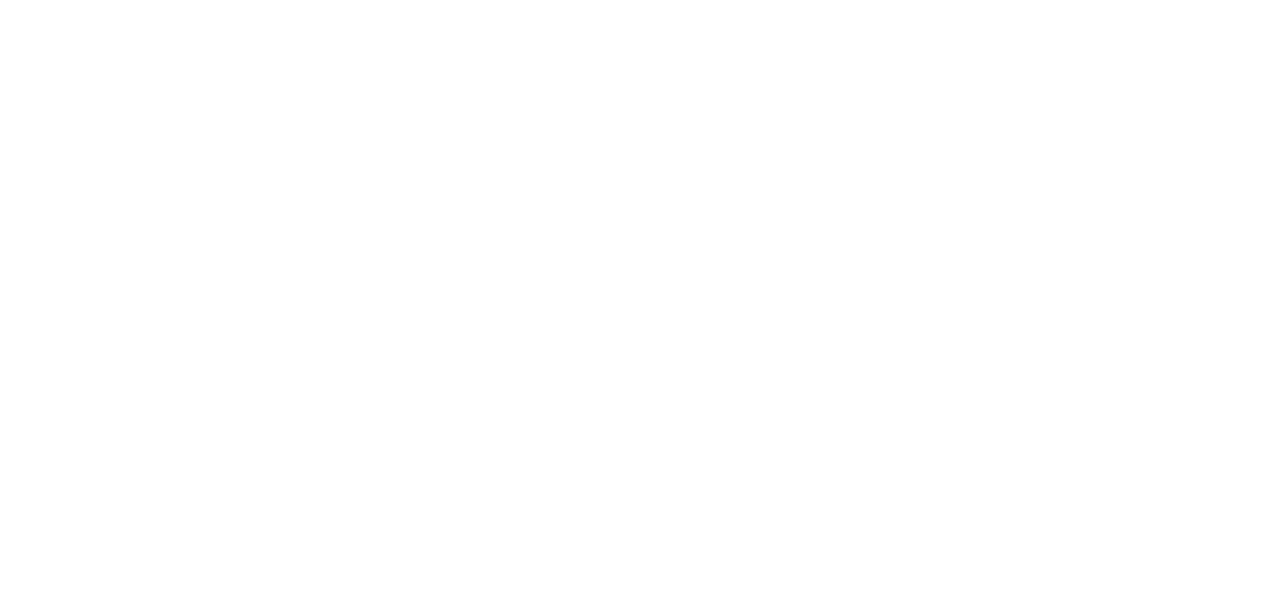
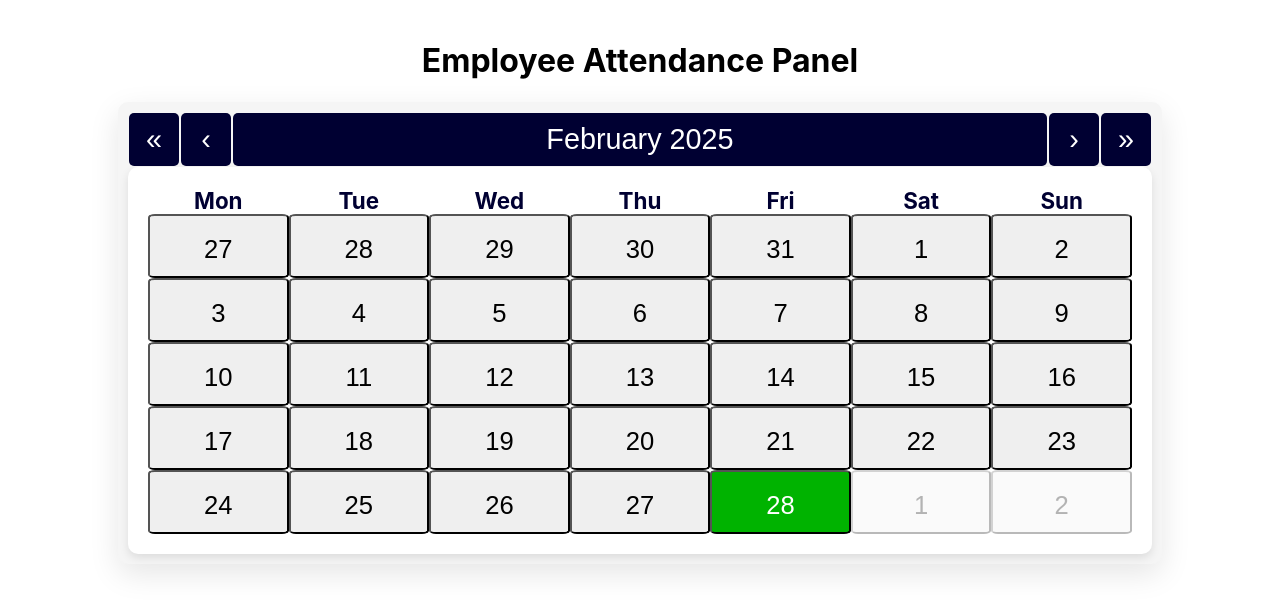
Before and after one commit to GauravDhuri/attendance-frontend, a React (Create React App) app: page /attendance in a window 1280 px wide. Before the commit this address had no page. Shown: the top 612 px of the page. Built offline with nearby package versions, Linux system fonts and the light colour scheme.

Commit message:
added attendence and employee history panel

```diff
--- a/package.json
+++ b/package.json
@@ -13,9 +13,11 @@
     "ajv": "^7.2.4",
     "axios": "^1.8.1",
     "react": "^19.0.0",
+    "react-calendar": "^5.1.0",
     "react-dom": "^19.0.0",
     "react-router-dom": "^7.2.0",
     "react-scripts": "5.0.1",
+    "react-table": "^7.8.0",
     "web-vitals": "^2.1.4"
   },
   "scripts": {
--- a/src/App.js
+++ b/src/App.js
@@ -4,7 +4,8 @@ import Navbar from './components/Navbar';
 import Login from './pages/Login';
 import Dashboard from './pages/Dashboard';
 import Admin from './pages/Admin';
-import Employee from './pages/Employee';
+import Attendance from './pages/Attendance';
+import EmployeeInfo from './pages/Employee.js/EmployeeInfo';
 
 function App() {
   const [isAuthenticated, setIsAuthenticated] = useState(false);
@@ -26,12 +27,13 @@ function App() {
       <div style={{ display: 'flex', height: '100vh' }}>
         {isAuthenticated && <Navbar handleLogout={handleLogout}/>}
 
-        <div style={{ paddingLeft: '20px', paddingRight: '20px', width: '100%' }}>
+        <div style={{ paddingLeft: '40px', paddingRight: '40px', width: '100%' }}>
           <Routes>
             <Route path="/" element={<Login setIsAuthenticated={setIsAuthenticated}/>} />
+            <Route path='/employeeInfo' element={<EmployeeInfo />} />
             <Route path="/dashboard" element={<Dashboard />} />
             <Route path="/admin" element={<Admin />} />
-            <Route path="/employee" element={<Employee />} />
+            <Route path="/attendance" element={<Attendance />} />
           </Routes>
         </div>
       </div>
--- /dev/null
+++ b/src/components/Calendar/Calendar.css
@@ -0,0 +1,100 @@
+/* Styling for the overall calendar container */
+.react-calendar {
+  width: 100%;
+  max-width: 100%;
+  font-size: 1.8rem;
+  background-color: #f5f5f5;
+  border-radius: 10px;
+  box-shadow: 0 10px 30px rgba(0, 0, 0, 0.1);
+  padding: 10px;
+  overflow: hidden;
+}
+
+/* Style for the month view */
+.react-calendar__month-view {
+  padding: 20px;
+  border-radius: 10px;
+  box-shadow: 0 4px 10px rgba(0, 0, 0, 0.1);
+  background-color: #ffffff;
+}
+
+/* Style for weekdays' text */
+.react-calendar__month-view__weekdays {
+  font-weight: bold;
+  font-size: 1.4rem;
+  color: #3f51b5;
+  text-align: center;
+}
+
+/* Tile styling */
+.react-calendar__tile {
+  width: 2.5em;
+  height: 2.5em;
+  font-size: 1.6rem;
+  line-height: 2.5em;
+  text-align: center;
+  border-radius: 5%;
+  transition: background-color 0.2s ease, transform 0.2s ease;
+}
+
+.react-calendar__tile:hover {
+  background-color: #fe9a00;
+  color: white;
+  transform: scale(1.1);
+}
+
+.react-calendar__tile--active {
+  background-color: #2196f3;
+  color: white;
+}
+
+.react-calendar__tile--now {
+  background-color: #00b300;
+  color: white;
+}
+
+.react-calendar__navigation {
+  display: flex;
+}
+
+abbr[title] {
+  text-decoration: none;
+  color: #000032;
+}
+
+/* Navigation buttons */
+.react-calendar__navigation button {
+  font-size: 1.8rem;
+  padding: 10px;
+  margin: 1px;
+  background-color: #000032;
+  color: white;
+  border: none;
+  border-radius: 5px;
+  cursor: pointer;
+  min-width: 50px;
+  transition: background-color 0.3s ease;
+}
+
+.react-calendar__navigation button:hover {
+  background-color: #283593;
+}
+
+/* Media queries for responsiveness */
+@media (max-width: 768px) {
+  .react-calendar {
+    font-size: 1.4rem;
+    padding: 5px;
+  }
+
+  .react-calendar__tile {
+    width: 2em;
+    height: 2em;
+    font-size: 1.2rem;
+  }
+
+  .react-calendar__navigation button {
+    font-size: 1.5rem;
+    padding: 8px;
+  }
+}
--- /dev/null
+++ b/src/components/Calendar/Calendar.js
@@ -0,0 +1,19 @@
+import Calendar from 'react-calendar';
+import './Calendar.css'
+
+function CustomCalendar({ setDate, date }) {
+  const today = new Date();
+
+  return (
+    <div className="calendar-container" style={{ display: 'flex', justifyContent: 'center', width: '100%' }}>
+      <Calendar
+        onChange={setDate}
+        value={date}
+        style={{ width: '100%', fontSize: '1.2rem' }}
+        maxDate={today}
+      />
+    </div>
+  );
+}
+
+export default CustomCalendar;
--- a/src/components/Navbar.js
+++ b/src/components/Navbar.js
@@ -32,11 +32,14 @@ const Navbar = ({ handleLogout }) => {
         <ListItem button onClick={() => handleNavigation('/dashboard')}>
           <ListItemText primary="Dashboard" sx={{ paddingLeft: '20px', fontWeight: 'bold' }} />
         </ListItem>
-        <ListItem button onClick={() => handleNavigation('/employee')}>
-          <ListItemText primary="Employee" sx={{ paddingLeft: '20px', fontWeight: 'bold' }} />
+        <ListItem button onClick={() => handleNavigation('/employeeInfo')}>
+          <ListItemText primary="Employee Panel" sx={{ paddingLeft: '20px', fontWeight: 'bold' }} />
+        </ListItem>
+        <ListItem button onClick={() => handleNavigation('/attendance')}>
+          <ListItemText primary="Attendance Panel" sx={{ paddingLeft: '20px', fontWeight: 'bold' }} />
         </ListItem>
         <ListItem button onClick={() => handleNavigation('/admin')}>
-          <ListItemText primary="Admin" sx={{ paddingLeft: '20px', fontWeight: 'bold' }} />
+          <ListItemText primary="Admin Panel" sx={{ paddingLeft: '20px', fontWeight: 'bold' }} />
         </ListItem>
         <ListItem button onClick={handleLogoutClick}>
           <ListItemText primary="Logout" sx={{ paddingLeft: '20px', fontWeight: 'bold' }} />
--- /dev/null
+++ b/src/pages/Attendance.js
@@ -0,0 +1,22 @@
+import React, { useState } from 'react';
+import { Box, Typography } from '@mui/material';
+import CustomCalendar from '../components/Calendar/Calendar';
+
+const Attendance = () => {
+  const [date, setDate] = useState(new Date());
+
+  const handleDateChange = (newDate) => {
+    setDate(newDate);
+  };
+
+  return (
+    <Box sx={{ display: 'flex', flexDirection: 'column', alignItems: 'center', padding: '20px', height: '100vh', justifyContent: 'flex-start' }}>
+      <h1>Employee Attendance Panel</h1>
+      <div style={{ width: '90%' }}>
+        <CustomCalendar date={date} setDate={handleDateChange} />
+      </div>
+    </Box>
+  );
+};
+
+export default Attendance;
--- /dev/null
+++ b/src/pages/Employee.js/Employee.css
@@ -0,0 +1,88 @@
+/* Styling for the overall table container */
+.table-container {
+  width: 100%;
+  max-width: 100%;
+  font-size: 1.6rem;
+  background-color: #f5f5f5;
+  border-radius: 10px;
+  box-shadow: 0 10px 30px rgba(0, 0, 0, 0.1);
+  padding: 20px;
+  overflow: hidden;
+}
+
+/* Table styling */
+table {
+  width: 100%;
+  border-collapse: collapse;
+  margin-top: 10px;
+  background-color: #ffffff;
+  border-radius: 10px;
+  box-shadow: 0 4px 10px rgba(0, 0, 0, 0.1);
+}
+
+/* Table header */
+th {
+  font-size: 1.6rem;
+  background-color: #000032;
+  color: white;
+  text-align: center;
+  padding: 12px;
+  font-weight: bold;
+}
+
+th:first-child {
+  border-top-left-radius: 10px;
+}
+
+th:last-child {
+  border-top-right-radius: 10px;
+}
+
+/* Table data */
+td {
+  font-size: 1.6rem;
+  text-align: center;
+  padding: 12px;
+  border: 1px solid #ddd;
+}
+
+/* Styling for the total work hours section */
+.total-hours {
+  margin-top: 20px;
+  font-size: 1.6rem;
+  font-weight: bold;
+  text-align: center;
+  color: #000032;
+}
+
+/* Pagination styling */
+.pagination {
+  margin-top: 50px;
+  text-align: center;
+}
+
+.pagination button {
+  padding: 10px 25px;
+  margin: 0 20px;
+  cursor: pointer;
+  background-color: #000032;
+  color: white;
+  border: none;
+  border-radius: 25px;
+  font-size: 1.6rem;
+  transition: background-color 0.3s ease;
+}
+
+.pagination button:hover {
+  background-color: #283593;
+}
+
+.pagination button:disabled {
+  background-color: #ccc;
+  cursor: not-allowed;
+}
+
+.pagination span {
+  font-size: 1.6rem;
+  color: #000032;
+}
--- /dev/null
+++ b/src/pages/Employee.js/EmployeeInfo.js
@@ -0,0 +1,95 @@
+import React, { useState, useEffect } from 'react';
+import './Employee.css';
+
+function EmployeeInfo() {
+  const [attendanceData, setAttendanceData] = useState([
+      {
+        "date": "2025-02-01",
+        "checkIn": "09:00 AM",
+        "checkOut": "05:00 PM",
+        "totalHours": 8
+      },
+      {
+        "date": "2025-02-02",
+        "checkIn": "09:30 AM",
+        "checkOut": "06:00 PM",
+        "totalHours": 8.5
+      },
+      {
+        "date": "2025-02-02",
+        "checkIn": "09:30 AM",
+        "checkOut": "06:00 PM",
+        "totalHours": 8.5
+      },
+      {
+        "date": "2025-02-02",
+        "checkIn": "09:30 AM",
+        "checkOut": "06:00 PM",
+        "totalHours": 8.5
+      },
+      {
+        "date": "2025-02-02",
+        "checkIn": "09:30 AM",
+        "checkOut": "06:00 PM",
+        "totalHours": 8.5
+      },
+    ]);
+  const [totalRecords, setTotalRecords] = useState(50);
+  const [currentPage, setCurrentPage] = useState(1);
+  const [rowsPerPage] = useState(5);
+  const [loading, setLoading] = useState(false);
+
+  const totalWorkHours = attendanceData.reduce((acc, curr) => acc + curr.totalHours, 0);
+
+  const totalPages = Math.ceil(totalRecords / rowsPerPage);
+
+  const paginate = (pageNumber) => setCurrentPage(pageNumber);
+
+  return (
+    <div className="employee-container">
+      <div className="attendance-table">
+        <h2>Attendance History</h2>
+        {loading ? (
+          <div>Loading...</div>
+        ) : (
+          <table>
+            <thead>
+              <tr>
+                <th>Date</th>
+                <th>Check-In</th>
+                <th>Check-Out</th>
+                <th>Total Hours</th>
+              </tr>
+            </thead>
+            <tbody>
+              {attendanceData.map((entry, index) => (
+                <tr key={index}>
+                  <td>{entry.date}</td>
+                  <td>{entry.checkIn}</td>
+                  <td>{entry.checkOut}</td>
+                  <td>{entry.totalHours}</td>
+                </tr>
+              ))}
+            </tbody>
+          </table>
+        )}
+      </div>
+
+      <div className="pagination">
+        <button onClick={() => paginate(currentPage - 1)} disabled={currentPage === 1}>
+          Previous
+        </button>
+        <span>Page {currentPage} of {totalPages}</span>
+        <button onClick={() => paginate(currentPage + 1)} disabled={currentPage === totalPages}>
+          Next
+        </button>
+      </div>
+
+      <div className="total-hours">
+        <h3>Total Work Hours: {totalWorkHours} hours</h3>
+      </div>
+    </div>
+  );
+}
+
+export default EmployeeInfo;
```
Also changed, not shown: src/pages/Employee.js (deleted, +0 -11 lines), 1 other file (tests, documents, lock files or other folders).
